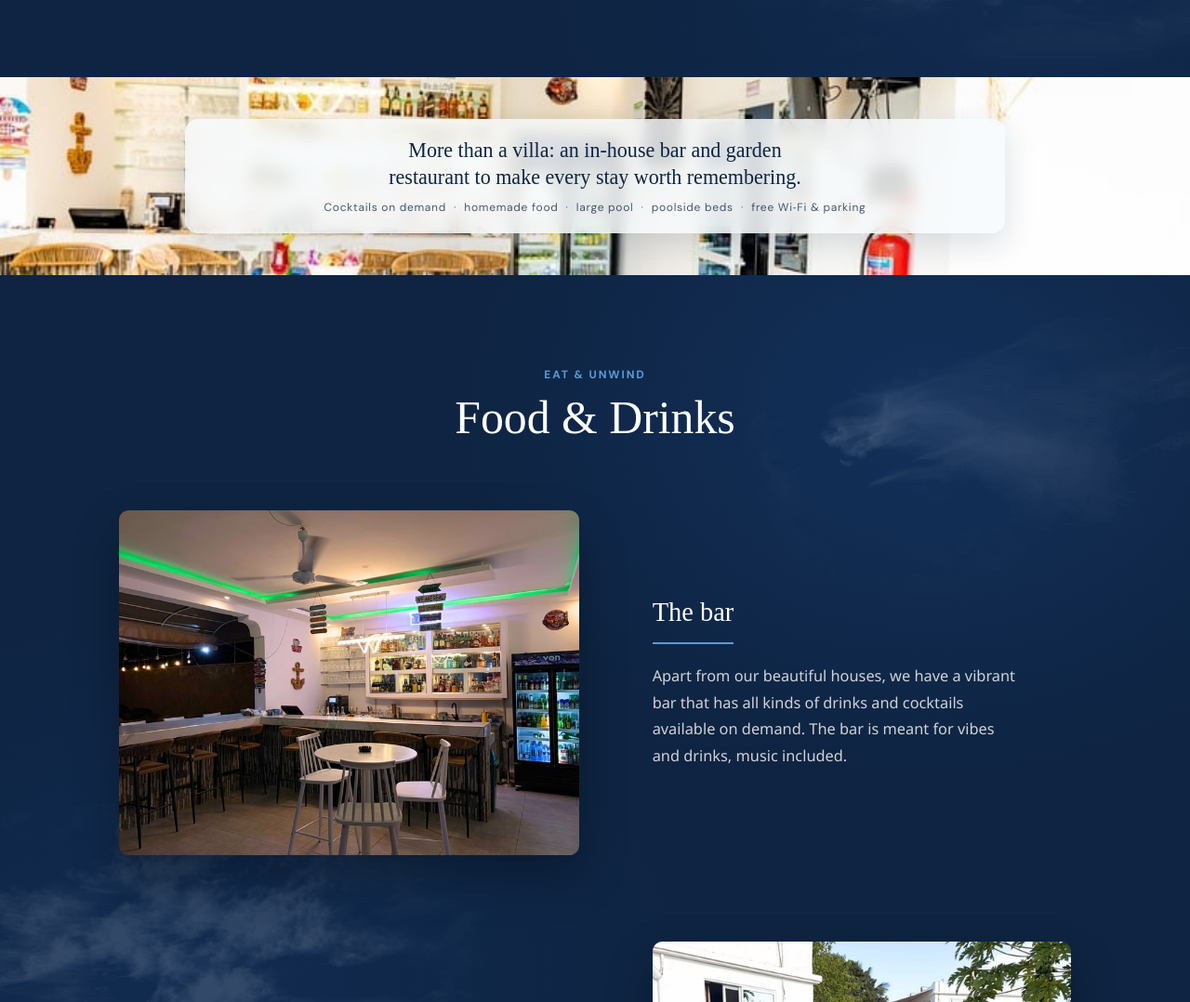
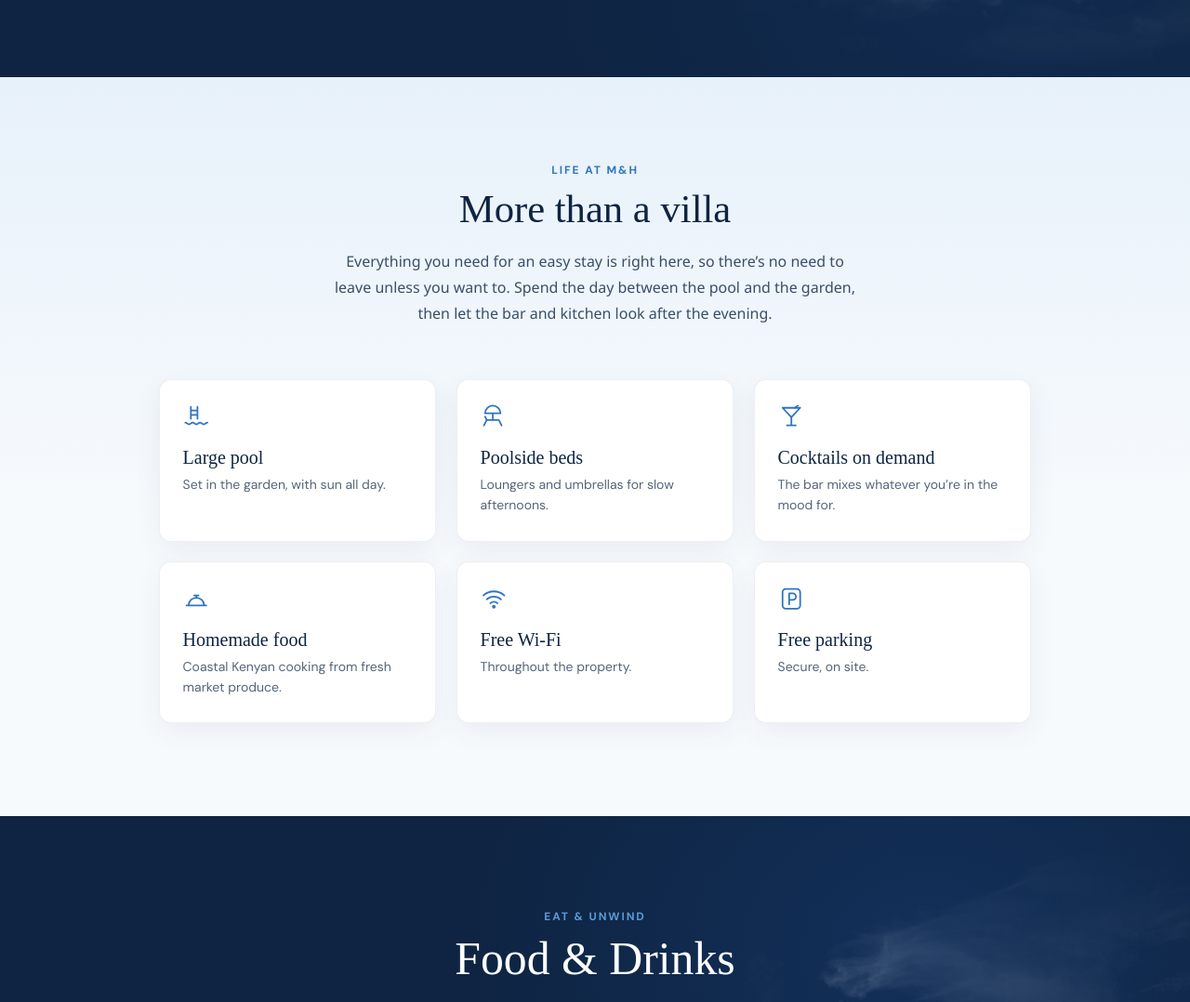
Before and after one commit to MohammadNyundo/MandH, a plain HTML site: page index.html in a window 1280 px wide. Shown: the part 2701-3779 px from the top of the page at 93% size. Drawn offline with Linux system fonts and the light colour scheme; a web font is replaced by a local one.

Commit message:
Home: replace 'More than a villa' photo strip with a Life at M&H amenities section
The bar photo (fire extinguisher, TV bracket, green neon) and the frosted card
didn't match the sky theme. New light 'cloud' section between the two navy
sections: eyebrow, serif heading, short intro and six amenity tiles with line
icons (pool, poolside beds, cocktails, homemade food, Wi-Fi, parking).
Amenity copy is a placeholder pending client confirmation.

Co-Authored-By: Claude Opus 5.5 <noreply@anthropic.com>

```diff
--- a/css/style.css
+++ b/css/style.css
@@ -463,24 +463,35 @@ main { padding-top: var(--header-h); }
   .footer-main { grid-template-columns: 1fr 1fr; }
 }
 
-/* ---------- Home: more than a villa (short photo strip, a breather) ---------- */
-.villa { position: relative; height: 15rem; display: flex; align-items: center; justify-content: center; padding: 0 1.5rem; }
-.villa-photo { position: absolute; inset: 0; width: 100%; height: 100%; object-fit: cover; object-position: 40% 45%; }
-.villa-band {
-  position: relative; max-width: 62rem; padding: 1.4rem 3rem; text-align: center;
-  background: rgba(247,250,253,.82); border-radius: 1rem;
-  -webkit-backdrop-filter: blur(8px); backdrop-filter: blur(8px);
-  box-shadow: 0 12px 34px rgba(14,36,66,.14);
+/* ---------- Home: life at M&H (amenities) ----------
+   A light "cloud" breather between the two navy sections, same palette as Our Story */
+.amenities {
+  background: linear-gradient(to bottom, var(--sky-mist), var(--cloud) 60%);
+  color: var(--navy); padding: 6.5rem 0 7rem;
 }
-.villa-band h2 {
-  font-family: var(--serif); font-weight: 400; font-size: clamp(19px, 1.55rem, 28px); line-height: 1.3;
-  color: var(--navy); text-wrap: balance;
+.amenities-wrap { width: 66rem; max-width: calc(100% - 3rem); margin: 0 auto; }
+.amenities-head { text-align: center; max-width: 40rem; margin: 0 auto 4rem; }
+.amenities-head .section-eyebrow { color: var(--sky-deep); }
+.amenities-head h2 { font-family: var(--serif); font-weight: 400; font-size: clamp(32px, 3rem, 52px); line-height: 1.1; }
+.amenities-head p:not(.section-eyebrow) {
+  margin-top: 1.25rem; text-wrap: pretty;
+  font-size: clamp(16px, 1.1rem, 19px); line-height: 1.75; color: rgba(14,36,66,.8);
 }
-.villa-band p {
-  margin-top: .6rem; font-family: var(--dm); font-size: clamp(12px, .82rem, 15px); letter-spacing: .06em;
-  color: rgba(14,36,66,.75); text-wrap: balance;
+.amenities-grid {
+  list-style: none; margin: 0; padding: 0;
+  display: grid; grid-template-columns: repeat(3, 1fr); gap: 1.5rem;
 }
-.villa-band p span { margin: 0 .35em; color: var(--sky-deep); }
+.amenities-grid li {
+  padding: 1.75rem 1.75rem 1.9rem; border-radius: .9rem;
+  background: #fff; border: 1px solid rgba(14,36,66,.07);
+  box-shadow: 0 10px 30px rgba(14,36,66,.06);
+}
+.amenities-grid svg {
+  width: 2rem; height: 2rem; fill: none; stroke: var(--sky-deep); stroke-width: 1.5;
+  stroke-linecap: round; stroke-linejoin: round;
+}
+.amenities-grid h3 { margin-top: 1rem; font-family: var(--serif); font-weight: 400; font-size: clamp(20px, 1.4rem, 24px); line-height: 1.25; color: var(--navy); }
+.amenities-grid p { margin-top: .4rem; font-family: var(--dm); font-size: clamp(14px, .95rem, 17px); line-height: 1.55; color: rgba(14,36,66,.7); }
 
 /* ---------- Home: food & drinks (two airy alternating rows) ---------- */
 .barfood { color: #fff; padding: 7rem 0 8rem; }
@@ -1235,8 +1246,15 @@ main { padding-top: var(--header-h); }
   .acc-card--wide .acc-photo { flex: none; min-height: 0; aspect-ratio: 4 / 3; }
   .acc-card--wide .acc-body { padding: 1.5rem 1.6rem 1.6rem; }
 
-  .villa { height: auto !important; padding: 3.5rem 1rem; }
-  .villa-band { padding: 1.25rem 1.25rem; }
+  .amenities { padding: 4rem 0 4.5rem; }
+  .amenities-wrap { max-width: calc(100% - 2.5rem); }
+  .amenities-head { margin-bottom: 2.5rem; }
+  .amenities-head h2 { font-size: clamp(32px, 10.5vw, 44px); }
+  .amenities-grid { grid-template-columns: 1fr 1fr; gap: .75rem; }
+  .amenities-grid li { padding: 1.25rem 1.1rem 1.3rem; }
+  .amenities-grid svg { width: 1.75rem; height: 1.75rem; }
+  .amenities-grid h3 { margin-top: .7rem; font-size: 18px; }
+  .amenities-grid p { font-size: 14px; }
 
   .barfood { padding: 4rem 0 4.5rem; }
   .barfood-wrap { max-width: calc(100% - 2.5rem); }
--- a/index.html
+++ b/index.html
@@ -115,11 +115,46 @@
   </div>
 </section>
 
-<section class="section villa" aria-labelledby="villa-title">
-  <img class="villa-photo" src="assets/images/023465f1c769bf05f1beb4fcbf06a841.jpg" alt="" loading="lazy">
-  <div class="villa-band">
-    <h2 id="villa-title">More than a villa: an in-house bar and garden restaurant to make every stay worth remembering.</h2>
-    <p>Cocktails on demand <span aria-hidden="true">·</span> homemade food <span aria-hidden="true">·</span> large pool <span aria-hidden="true">·</span> poolside beds <span aria-hidden="true">·</span> free Wi‑Fi &amp; parking</p>
+<section class="section amenities" aria-labelledby="amenities-title">
+  <div class="amenities-wrap">
+    <header class="amenities-head">
+      <p class="section-eyebrow">Life at M&amp;H</p>
+      <h2 id="amenities-title">More than a villa</h2>
+      <p>Everything you need for an easy stay is right here, so there&rsquo;s no need to leave unless you want to.
+      Spend the day between the pool and the garden, then let the bar and kitchen look after the evening.</p>
+    </header>
+    <ul class="amenities-grid">
+      <li>
+        <svg viewBox="0 0 24 24" aria-hidden="true"><path d="M7 3v11M13 3v11M7 6.5h6M7 10.5h6"/><path d="M2 17.5c1.7 0 1.7 1.5 3.3 1.5s1.7-1.5 3.4-1.5 1.6 1.5 3.3 1.5 1.7-1.5 3.3-1.5 1.7 1.5 3.4 1.5 1.6-1.5 3.3-1.5"/></svg>
+        <h3>Large pool</h3>
+        <p>Set in the garden, with sun all day.</p>
+      </li>
+      <li>
+        <svg viewBox="0 0 24 24" aria-hidden="true"><path d="M4 9a7 7 0 0 1 14 0z"/><path d="M11 9v6"/><path d="M3 20l2.5-5h11L19 20M5.5 15 4 12"/></svg>
+        <h3>Poolside beds</h3>
+        <p>Loungers and umbrellas for slow afternoons.</p>
+      </li>
+      <li>
+        <svg viewBox="0 0 24 24" aria-hidden="true"><path d="M4 4h16l-8 8.5z"/><path d="M12 12.5V20M8 20h8M15 4l3-2"/></svg>
+        <h3>Cocktails on demand</h3>
+        <p>The bar mixes whatever you&rsquo;re in the mood for.</p>
+      </li>
+      <li>
+        <svg viewBox="0 0 24 24" aria-hidden="true"><path d="M3 18h18M5 18a7 7 0 0 1 14 0"/><path d="M12 11V9M10 9h4"/></svg>
+        <h3>Homemade food</h3>
+        <p>Coastal Kenyan cooking from fresh market produce.</p>
+      </li>
+      <li>
+        <svg viewBox="0 0 24 24" aria-hidden="true"><path d="M2.5 9a14 14 0 0 1 19 0M5.5 12.5a9.5 9.5 0 0 1 13 0M8.8 16a5 5 0 0 1 6.4 0"/><circle cx="12" cy="19.2" r=".9"/></svg>
+        <h3>Free Wi&#8209;Fi</h3>
+        <p>Throughout the property.</p>
+      </li>
+      <li>
+        <svg viewBox="0 0 24 24" aria-hidden="true"><rect x="4" y="3" width="16" height="18" rx="3"/><path d="M10 17V7h3.2a3 3 0 0 1 0 6H10"/></svg>
+        <h3>Free parking</h3>
+        <p>Secure, on site.</p>
+      </li>
+    </ul>
   </div>
 </section>
 
```
